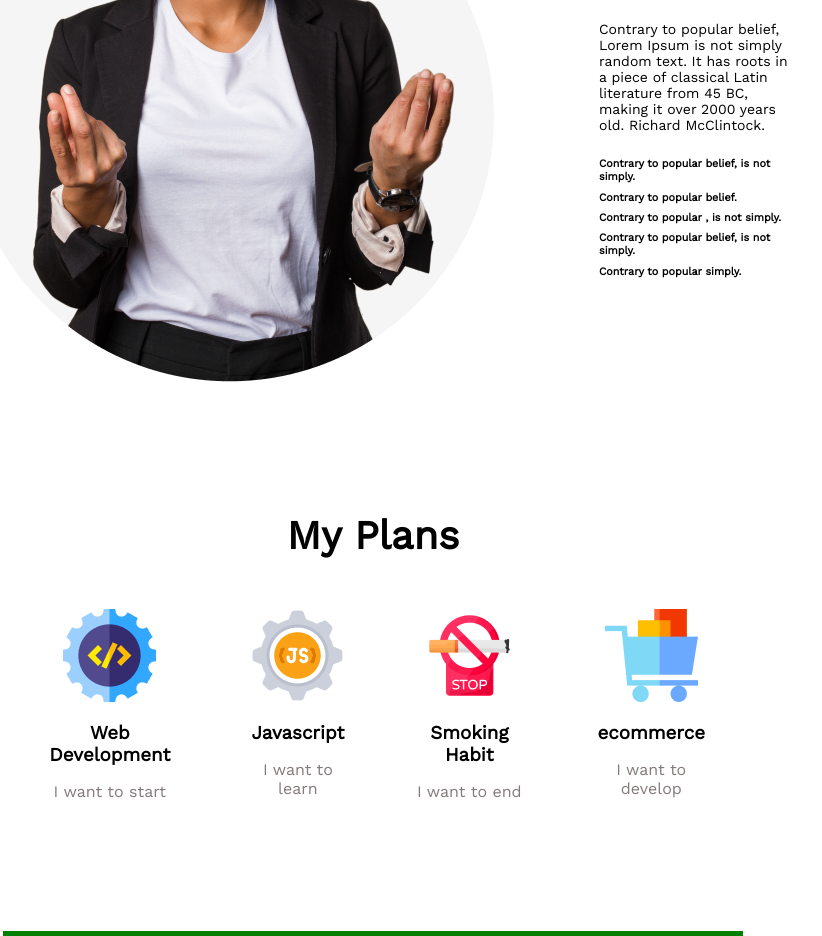
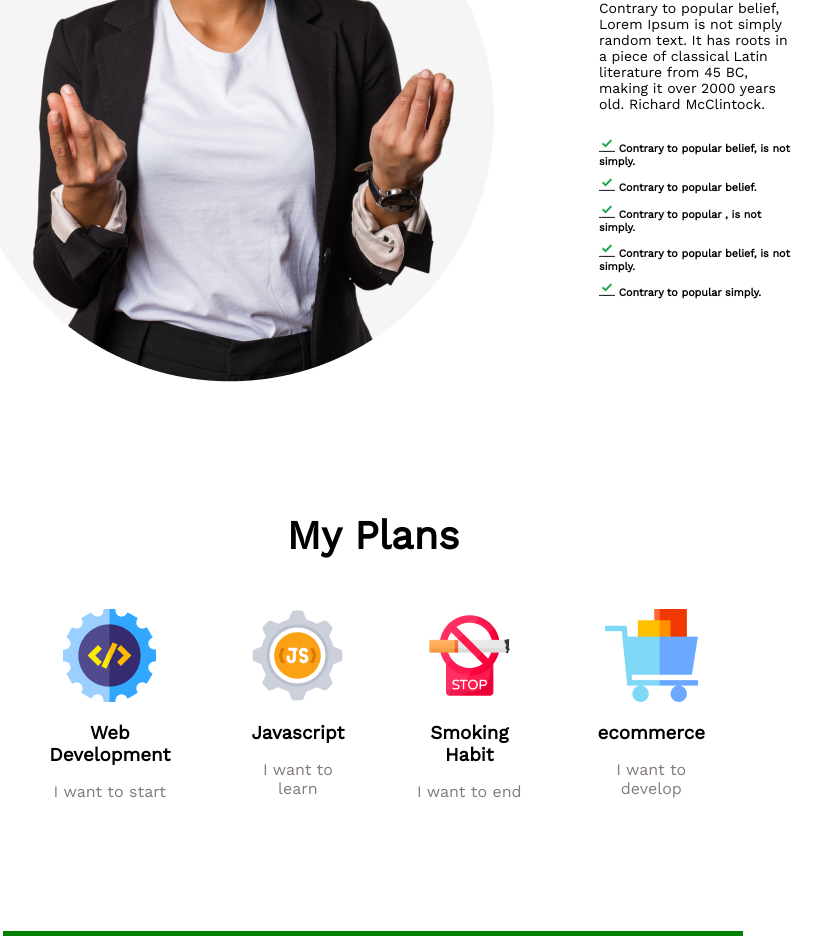
Before and after one commit to Raihanuddin1/first-assignment, a plain HTML site: page index.html in a window 1280 px wide. Shown: the part 1280-2216 px from the top of the page, without its empty margins (267-1089 px from the left). Drawn offline with nearby package versions, Linux system fonts and the light colour scheme.

Commit message:
added symbols

```diff
--- a/index.html
+++ b/index.html
@@ -31,11 +31,16 @@
                     <p class="section-description">Contrary to popular belief, Lorem Ipsum is not simply random text.
                         It has roots in a piece of classical Latin literature from 45 BC, making it over 2000 years old.
                         Richard McClintock.</p>
-                    <h6 class="points">Contrary to popular belief, is not simply.</h6>
-                    <h6 class="points">Contrary to popular belief.</h6>
-                    <h6 class="points">Contrary to popular , is not simply.</h6>
-                    <h6 class="points">Contrary to popular belief, is not simply.</h6>
-                    <h6 class="points">Contrary to popular simply.</h6>
+                    <h6 class="points"><img class="symbol" src="images/icons/26012951.jpg" alt=""> Contrary to popular
+                        belief, is not simply.</h6>
+                    <h6 class="points"><img class="symbol" src="images/icons/26012951.jpg" alt=""> Contrary to popular
+                        belief.</h6>
+                    <h6 class="points"><img class="symbol" src="images/icons/26012951.jpg" alt=""> Contrary to popular ,
+                        is not simply.</h6>
+                    <h6 class="points"><img class="symbol" src="images/icons/26012951.jpg" alt=""> Contrary to popular
+                        belief, is not simply.</h6>
+                    <h6 class="points"><img class="symbol" src="images/icons/26012951.jpg" alt=""> Contrary to popular
+                        simply.</h6>
                 </div>
             </div>
 
--- a/styles/style.css
+++ b/styles/style.css
@@ -66,6 +66,13 @@
     font-size: 14px;
     margin-top: 24px;
     margin-bottom: 24px;
+}
+.symbol{
+    border: 1px solid red;
+    width: 16px;
+    height: 16px;
+    border: none;
+    text-decoration: none;
 }
 
 .points {
```
